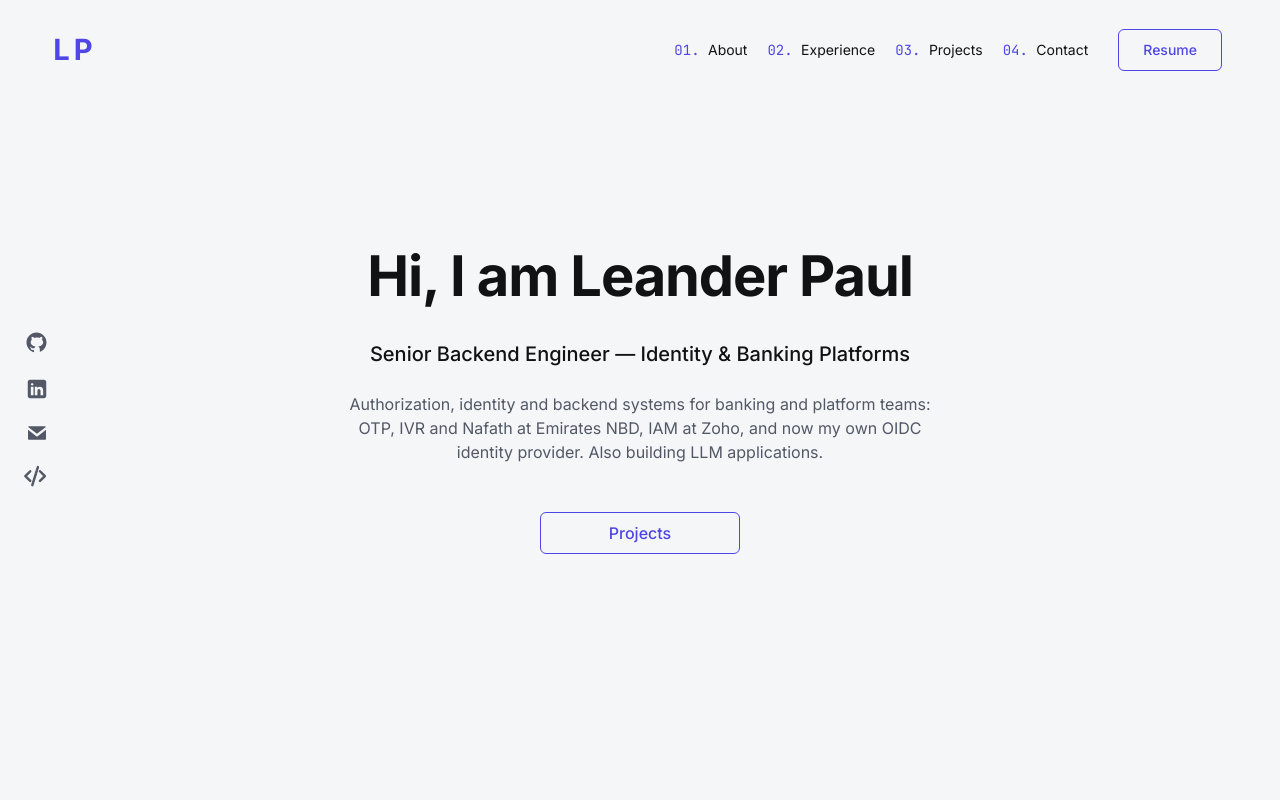
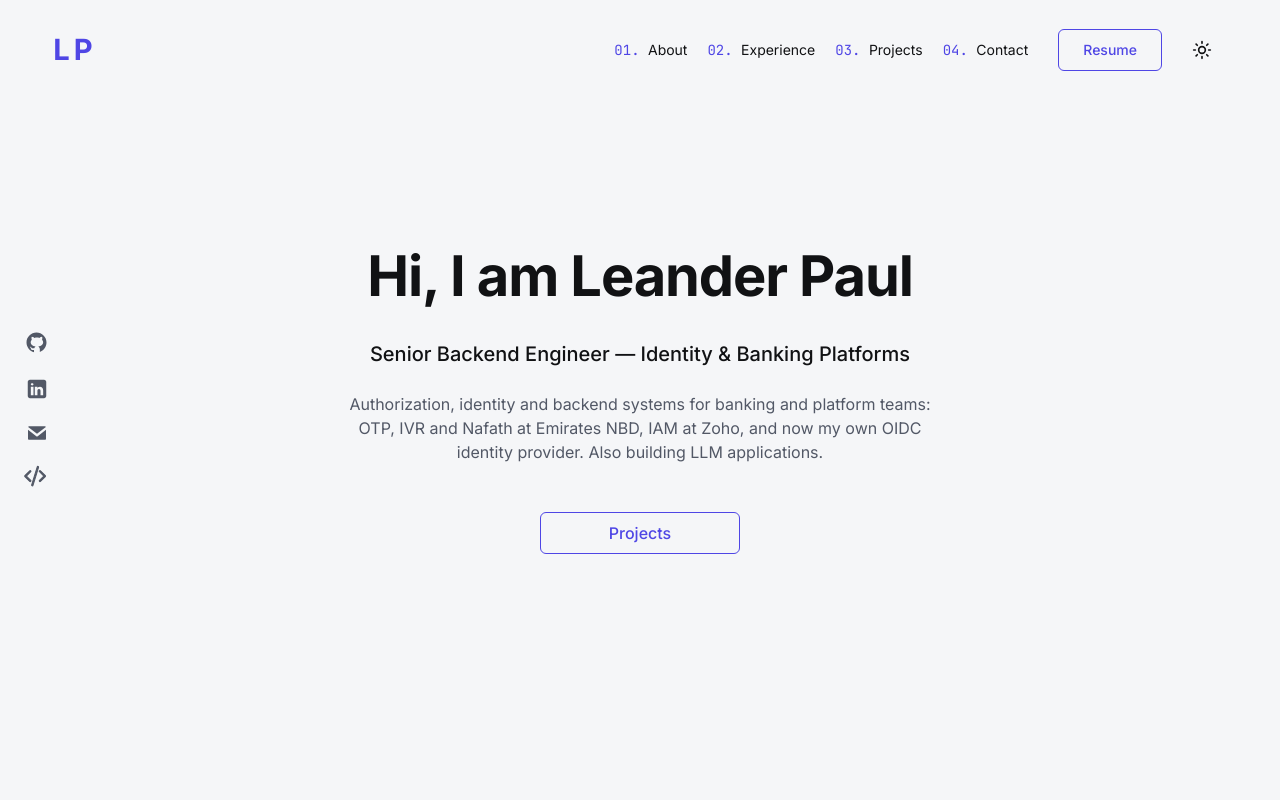
Before and after one commit to leanderpaul/leanderpaul.github.io, a Vue app: page / in a window 1280 px wide. Shown: the top 800 px of the page. Built offline with nearby package versions, Linux system fonts and the light colour scheme.

Commit message:
feat(ui): add accessible light and dark theme toggle
Co-Authored-By: Claude Opus 5.5 <noreply@anthropic.com>

```diff
--- /dev/null
+++ b/src/components/index.ts
@@ -0,0 +1,4 @@
+export { default as Navbar } from './navbar.component.vue';
+export { default as Footer } from './footer.component.vue';
+export { default as LinkIcon } from './link-icon.component.vue';
+export { default as ThemeToggle } from './theme-toggle.component.vue';
--- a/src/components/navbar.component.vue
+++ b/src/components/navbar.component.vue
@@ -2,6 +2,8 @@
 import { onMounted, ref, watchEffect } from 'vue';
 import { RESUME_FILES } from '@app/content';
 import { getResumeVariant } from '@app/utils';
+
+import ThemeToggle from './theme-toggle.component.vue';
 
 const resumeFile = RESUME_FILES[getResumeVariant()].file;
 const isNavOpen = ref(false);
@@ -40,6 +42,9 @@ onMounted(() => {
         </li>
         <li class="resume">
           <a class="btn" :href="resumeFile" target="_blank" rel="noopener">Resume</a>
+        </li>
+        <li class="theme" @click.stop>
+          <ThemeToggle />
         </li>
       </ol>
     </div>
@@ -165,6 +170,10 @@ li.resume {
   counter-increment: none;
 }
 
+li.theme {
+  counter-increment: none;
+}
+
 li.resume a::before {
   content: none;
 }
@@ -216,6 +225,10 @@ li.resume a:hover {
     padding: 10px 0px;
   }
 
+  li.theme {
+    margin-top: 10px;
+  }
+
   .btn {
     margin-top: 20px;
     margin-left: 0px;
@@ -238,7 +251,7 @@ li.resume a:hover {
   }
 
   .open div.nav-links {
-    height: 410px;
+    height: 470px;
   }
 }
 </style>
--- /dev/null
+++ b/src/components/theme-toggle.component.vue
@@ -0,0 +1,58 @@
+<script lang="ts" setup>
+import { computed, onBeforeUnmount, onMounted, ref } from 'vue';
+import { type Theme, applyTheme, getCurrentTheme, getStoredTheme, storeTheme, watchSystemTheme } from '@app/utils';
+
+const theme = ref<Theme>(getCurrentTheme());
+const isDark = computed(() => theme.value === 'dark');
+let stopWatching: (() => void) | undefined;
+
+function toggle() {
+  const next: Theme = isDark.value ? 'light' : 'dark';
+  theme.value = next;
+  applyTheme(next);
+  storeTheme(next);
+}
+
+onMounted(() => {
+  stopWatching = watchSystemTheme(system => {
+    if (getStoredTheme()) return;
+    theme.value = system;
+    applyTheme(system);
+  });
+});
+
+onBeforeUnmount(() => stopWatching?.());
+</script>
+<template>
+  <button class="theme-toggle" type="button" aria-label="Dark theme" :aria-pressed="isDark" @click="toggle">
+    <svg v-if="isDark" width="20" height="20" viewBox="0 0 24 24" fill="none" stroke="currentColor" stroke-width="2" stroke-linecap="round" stroke-linejoin="round" aria-hidden="true">
+      <path d="M21 12.79A9 9 0 1 1 11.21 3 7 7 0 0 0 21 12.79z" />
+    </svg>
+    <svg v-else width="20" height="20" viewBox="0 0 24 24" fill="none" stroke="currentColor" stroke-width="2" stroke-linecap="round" stroke-linejoin="round" aria-hidden="true">
+      <circle cx="12" cy="12" r="4" />
+      <path d="M12 2v2M12 20v2M4.93 4.93l1.41 1.41M17.66 17.66l1.41 1.41M2 12h2M20 12h2M4.93 19.07l1.41-1.41M17.66 6.34l1.41-1.41" />
+    </svg>
+  </button>
+</template>
+<style scoped>
+.theme-toggle {
+  display: inline-flex;
+  align-items: center;
+  justify-content: center;
+  width: 40px;
+  height: 40px;
+  padding: 0px;
+  color: var(--sh-text-primary);
+  background-color: transparent;
+  border: var(--sh-border-width) solid transparent;
+  border-radius: var(--sh-radius-md);
+  transition:
+    color var(--sh-duration-normal) var(--sh-ease-standard),
+    background-color var(--sh-duration-normal) var(--sh-ease-standard);
+}
+
+.theme-toggle:hover {
+  color: var(--sh-accent-text);
+  background-color: var(--sh-accent-soft);
+}
+</style>
--- a/src/utils/index.ts
+++ b/src/utils/index.ts
@@ -1 +1,2 @@
 export * from './resume-variant.util';
+export * from './theme.util';
--- /dev/null
+++ b/src/utils/theme.util.ts
@@ -0,0 +1,51 @@
+export type Theme = 'dark' | 'light';
+
+const STORAGE_KEY = 'theme';
+const DARK_QUERY = '(prefers-color-scheme: dark)';
+
+const isTheme = (value: unknown): value is Theme => value === 'dark' || value === 'light';
+
+export function getStoredTheme(): Theme | null {
+  try {
+    const stored = window.localStorage.getItem(STORAGE_KEY);
+    return isTheme(stored) ? stored : null;
+  } catch {
+    return null;
+  }
+}
+
+export function getSystemTheme(): Theme {
+  try {
+    return window.matchMedia(DARK_QUERY).matches ? 'dark' : 'light';
+  } catch {
+    return 'light';
+  }
+}
+
+export function getCurrentTheme(): Theme {
+  const applied = document.documentElement.dataset.theme;
+  return isTheme(applied) ? applied : (getStoredTheme() ?? getSystemTheme());
+}
+
+export function applyTheme(theme: Theme): void {
+  document.documentElement.dataset.theme = theme;
+}
+
+export function storeTheme(theme: Theme): void {
+  try {
+    window.localStorage.setItem(STORAGE_KEY, theme);
+  } catch {
+    return;
+  }
+}
+
+export function watchSystemTheme(onChange: (theme: Theme) => void): () => void {
+  try {
+    const query = window.matchMedia(DARK_QUERY);
+    const listener = (event: MediaQueryListEvent) => onChange(event.matches ? 'dark' : 'light');
+    query.addEventListener('change', listener);
+    return () => query.removeEventListener('change', listener);
+  } catch {
+    return () => undefined;
+  }
+}
```
